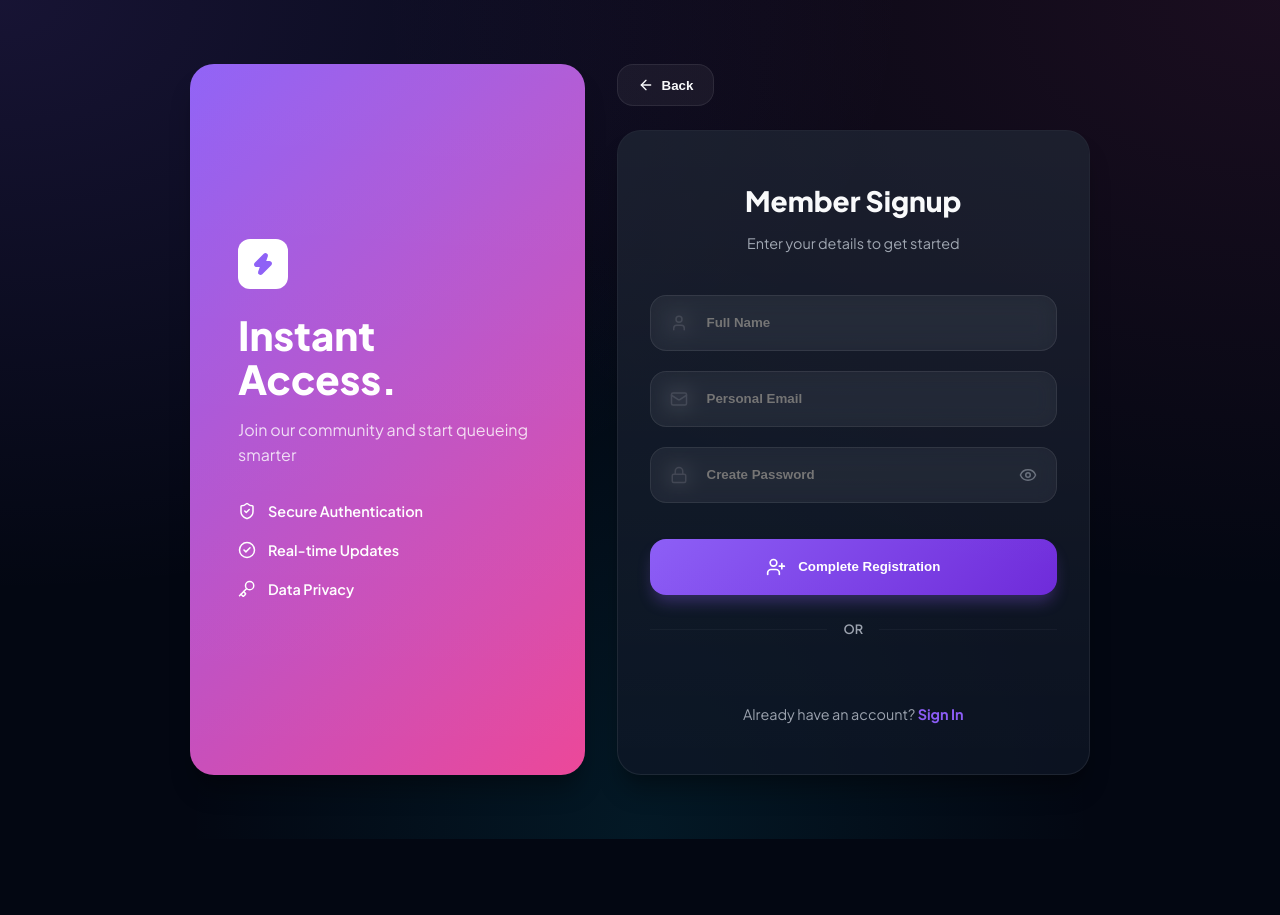
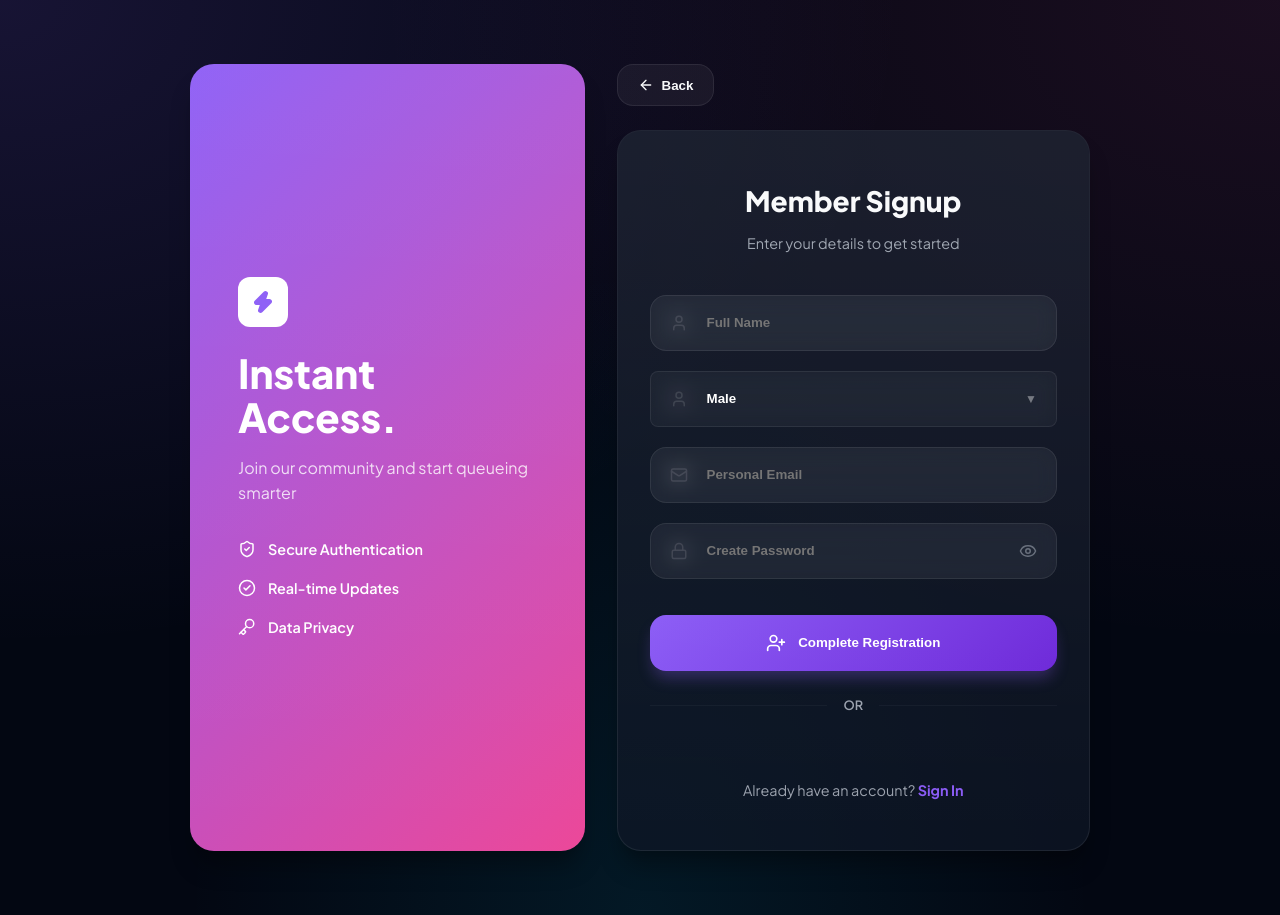
Before and after one commit to abhaybhadwal/SmartQueue, a React (Vite) app in the folder client/: page /signup in a window 1280 px wide. Before the commit the page ends 839 px from the top, so only its background shows below. Built offline with nearby package versions, Linux system fonts and the light colour scheme; no server answers.

Commit message:
Implement optional Gender selection dropdown during signup, database schema field, and API endpoints

```diff
--- a/client/src/views/Signup.tsx
+++ b/client/src/views/Signup.tsx
@@ -14,6 +14,7 @@ const Signup: React.FC<SignupProps> = ({ role }) => {
   const [name, setName] = useState('');
   const [email, setEmail] = useState('');
   const [password, setPassword] = useState('');
+  const [gender, setGender] = useState('Male');
   const [showPassword, setShowPassword] = useState(false);
   const [loading, setLoading] = useState(false);
   const navigate = useNavigate();
@@ -82,7 +83,8 @@ const Signup: React.FC<SignupProps> = ({ role }) => {
         name,
         email,
         password,
-        role: role
+        role: role,
+        gender
       });
       const { token, user } = res.data;
       login(token, user);
@@ -154,6 +156,38 @@ const Signup: React.FC<SignupProps> = ({ role }) => {
                   className="btn-glass"
                   style={{ width: '100%', paddingLeft: '3.5rem', textAlign: 'left', height: '3.5rem' }}
                 />
+              </div>
+
+              <div style={{ position: 'relative' }}>
+                <User size={18} style={{ position: 'absolute', left: '1.25rem', top: '50%', transform: 'translateY(-50%)', opacity: 0.4 }} />
+                <select
+                  value={gender}
+                  onChange={(e) => setGender(e.target.value)}
+                  required
+                  className="btn-glass"
+                  style={{
+                    width: '100%',
+                    paddingLeft: '3.5rem',
+                    textAlign: 'left',
+                    height: '3.5rem',
+                    appearance: 'none',
+                    WebkitAppearance: 'none',
+                    background: 'rgba(255, 255, 255, 0.03)',
+                    border: '1px solid var(--glass-border)',
+                    color: 'white',
+                    cursor: 'pointer',
+                    outline: 'none',
+                    borderRadius: '8px'
+                  }}
+                >
+                  <option value="Male" style={{ background: '#18181b', color: 'white' }}>Male</option>
+                  <option value="Female" style={{ background: '#18181b', color: 'white' }}>Female</option>
+                  <option value="Other" style={{ background: '#18181b', color: 'white' }}>Other</option>
+                  <option value="Prefer not to say" style={{ background: '#18181b', color: 'white' }}>Prefer not to say</option>
+                </select>
+                <div style={{ position: 'absolute', right: '1.25rem', top: '50%', transform: 'translateY(-50%)', pointerEvents: 'none', opacity: 0.4, fontSize: '0.75rem' }}>
+                  ▼
+                </div>
               </div>
 
               <div style={{ position: 'relative' }}>
```
Also changed, not shown: 2 other files (tests, documents, lock files or other folders).
